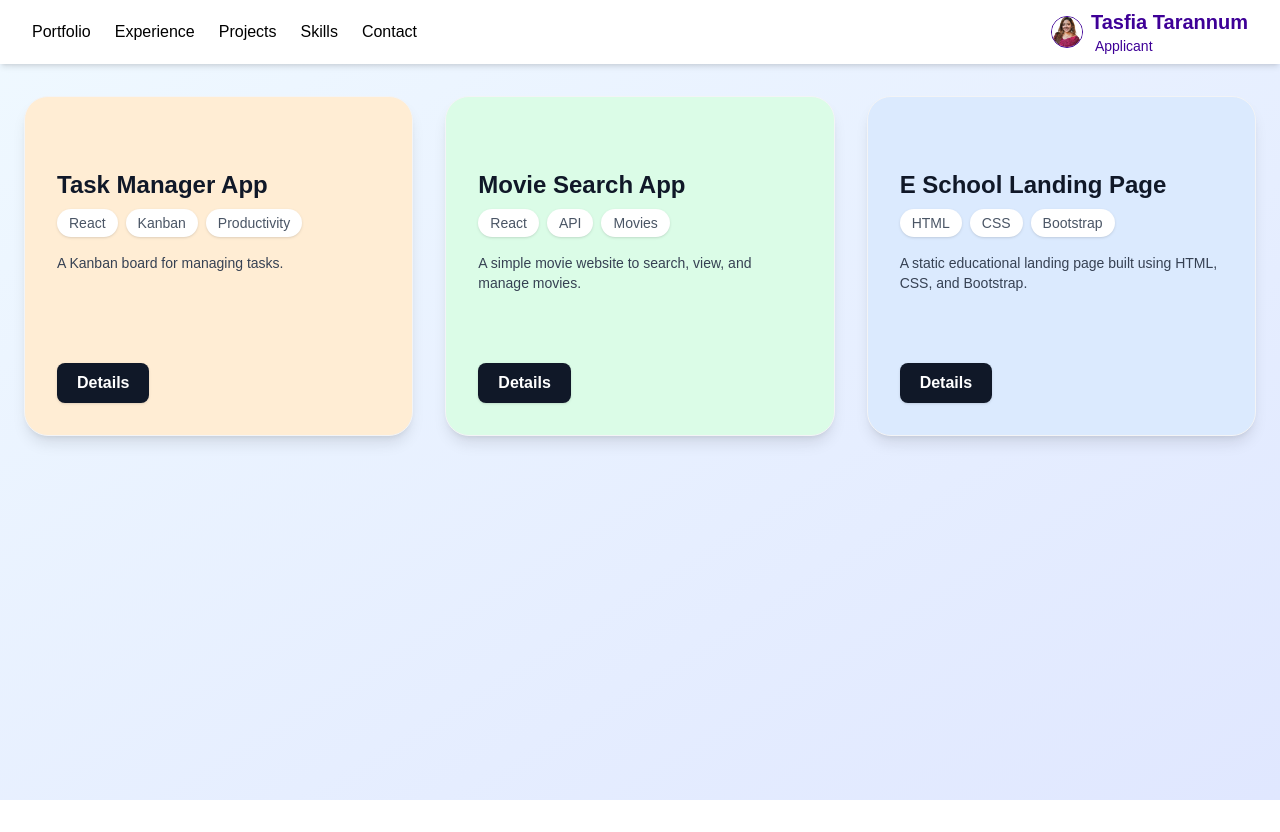
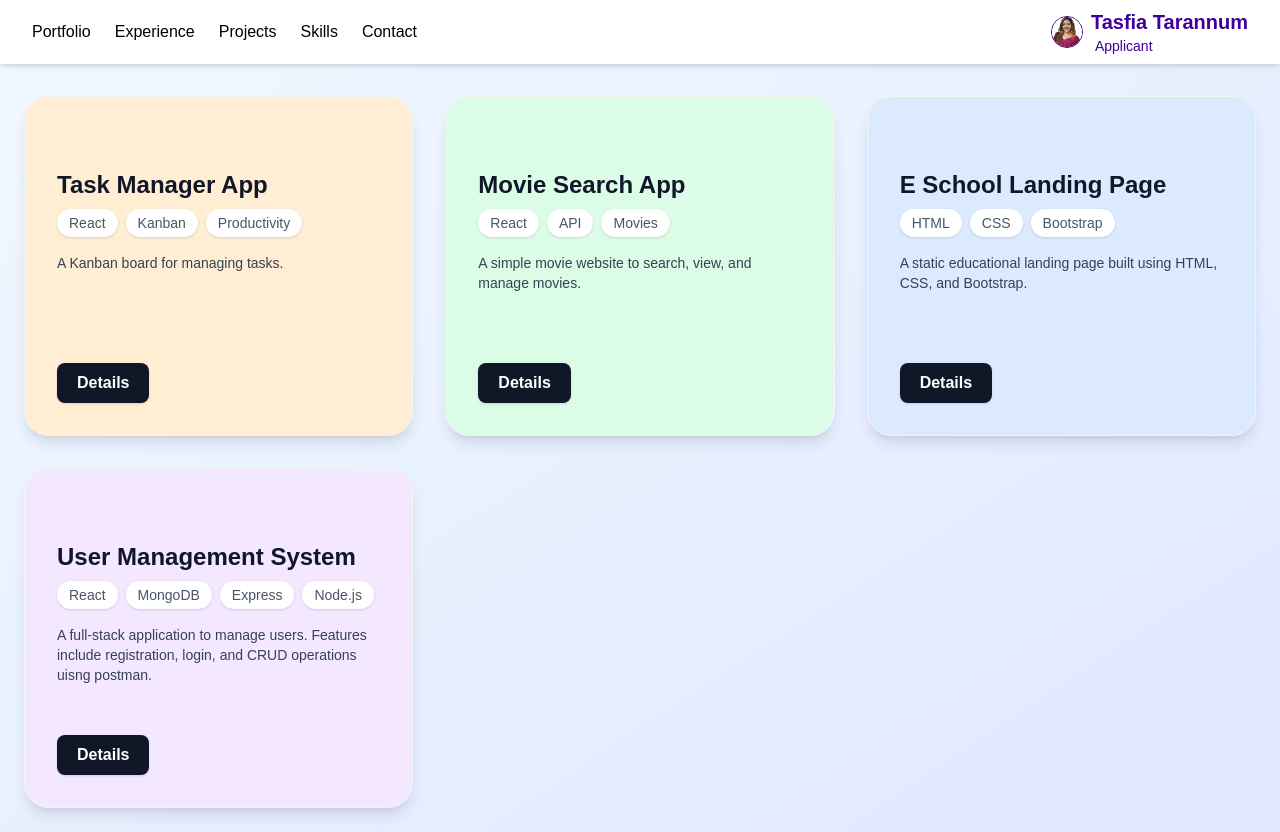
Before and after one commit to tarannumtasfia/dashboard, a Next.js app: page /projects in a window 1280 px wide. Before the commit the page ends 800 px from the top, so only its background shows below. Built offline with nearby package versions, Linux system fonts and the light colour scheme.

Commit message:
commited

```diff
--- a/src/app/projects/page.js
+++ b/src/app/projects/page.js
@@ -33,6 +33,17 @@ const projects = [
       "A static educational landing page built using HTML, CSS, and Bootstrap.",
     iframeSrc: "https://tarannumtasfia.github.io/e-school/",
     bg: "bg-blue-100",
+  },
+  {
+    id: "crudapp",
+    title: "Full-Stack CRUD App",
+    role: "User Management System",
+    tags: ["React", "MongoDB", "Express", "Node.js"],
+    logo: "/portfolio_img.jpg",
+    description:
+      "A full-stack application to manage users. Features include registration, login, and CRUD operations uisng postman.",
+    iframeSrc: "https://crud-frontend-ten-virid.vercel.app/",
+    bg: "bg-purple-100",
   },
 ];
 
```
